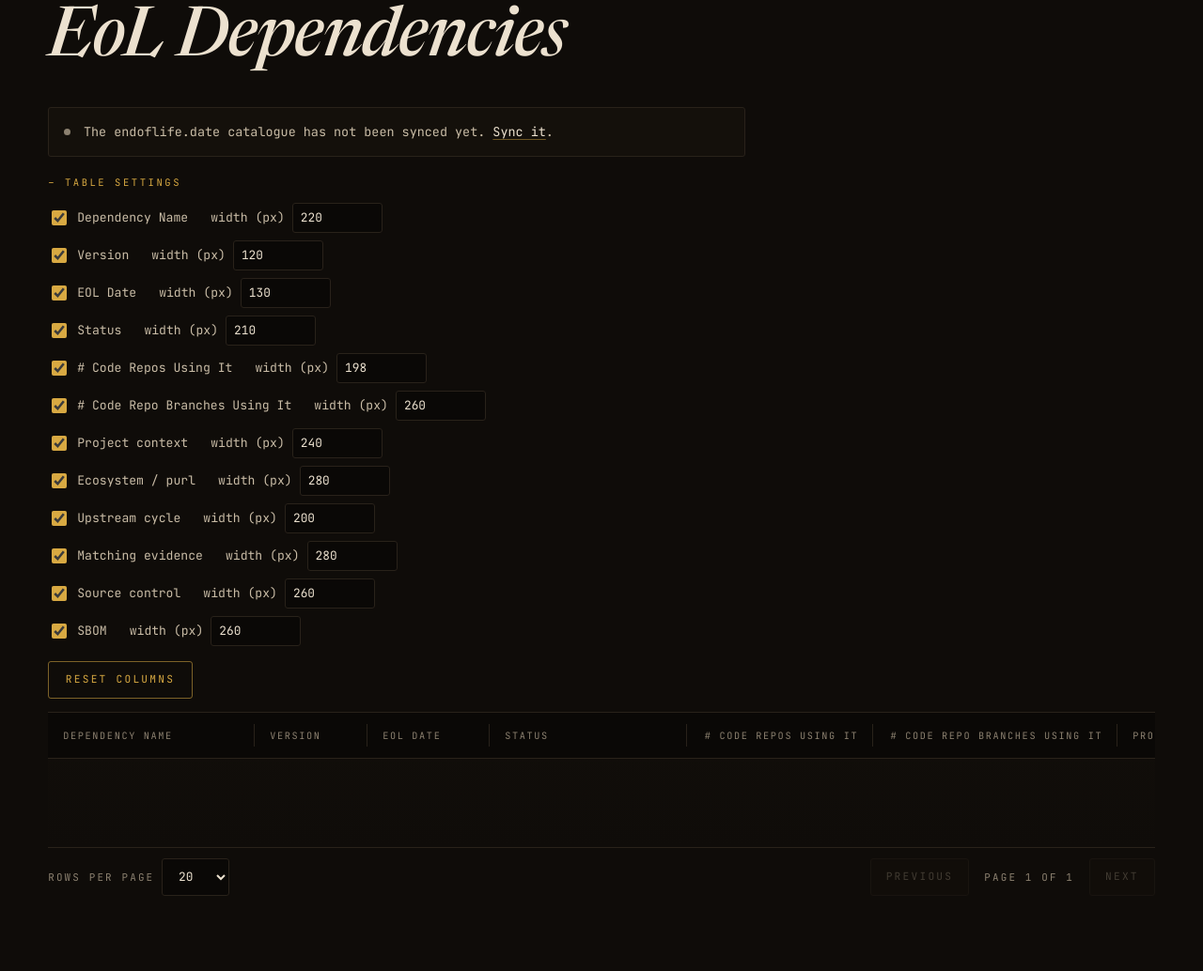
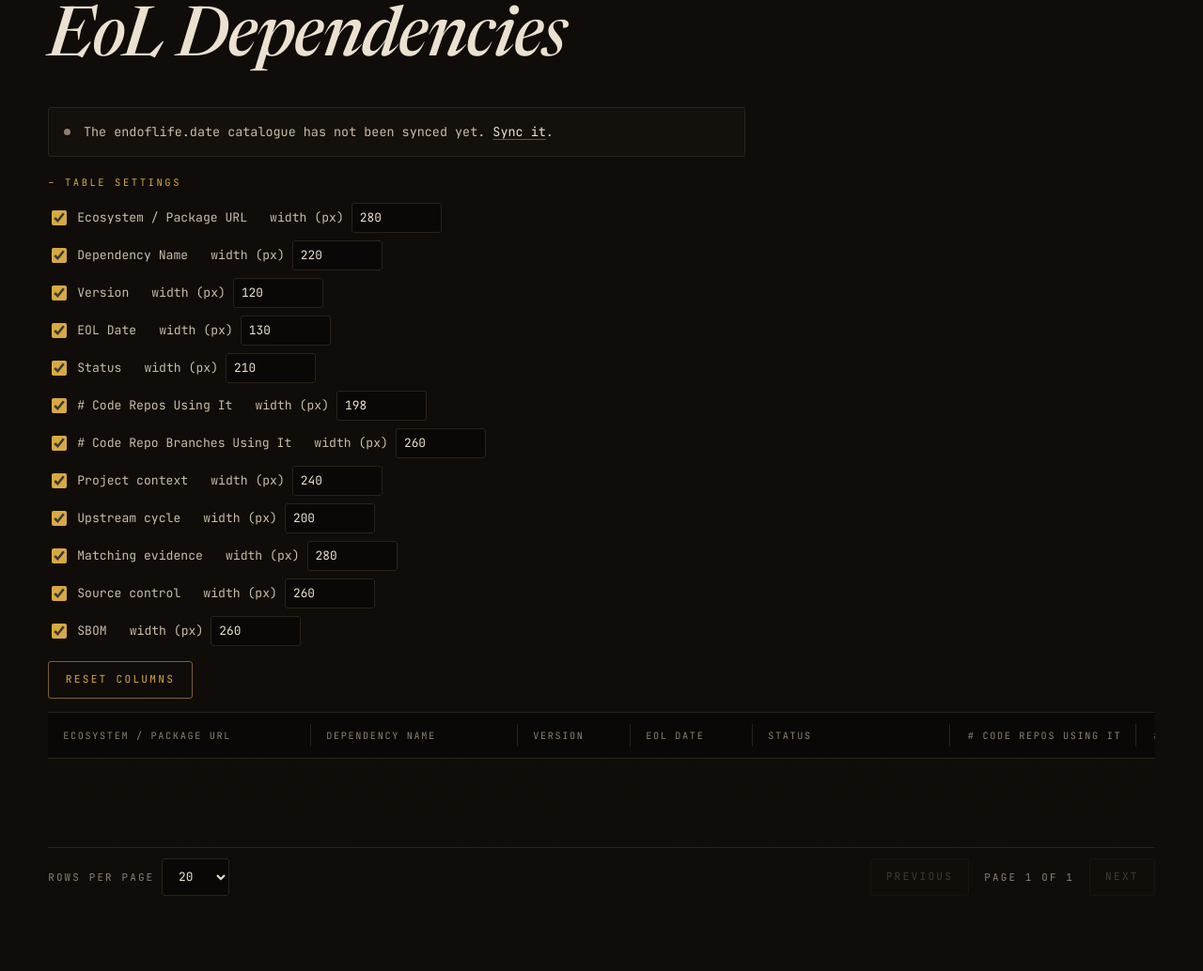
Before and after one commit to TheRealMarcusChiu/eol-ledger, a Spring Boot app: page / in a window 1280 px wide, after a click on "TABLE SETTINGS". Shown: the part 183-1217 px from the top of the page at 94% size. Run offline with Spring Boot 4, Linux system fonts and the light colour scheme; some libraries are stand-ins or nearby versions.

Commit message:
Make ecosystem package URL the first dependency column

```diff
--- a/src/main/resources/static/app.js
+++ b/src/main/resources/static/app.js
@@ -31,7 +31,7 @@ document.addEventListener('keydown', function (e) {
 var TABLE_KEY = 'eol-ledger.dependencies-table.v1';
 var MIN_WIDTH = 80;
 var MAX_WIDTH = 1000;
-var TABLE_COLUMNS = { dependency: 220, version: 120, eol: 130, status: 210, repos: 120, branches: 120, context: 240, purl: 280, cycle: 200, evidence: 280, source: 260, sbom: 260 };
+var TABLE_COLUMNS = { purl: 280, dependency: 220, version: 120, eol: 130, status: 210, repos: 120, branches: 120, context: 240, cycle: 200, evidence: 280, source: 260, sbom: 260 };
 var BRANCH_TABLE_KEY = 'eol-ledger.branch-dependencies-table.v1';
 
 function clampWidth(n, fallback) {
--- a/src/main/resources/templates/dashboard.html
+++ b/src/main/resources/templates/dashboard.html
@@ -32,6 +32,7 @@
             <tr th:each="r : ${rows}" th:with="href=@{/dependencies/{p}(p=${r.cycle().product()},version=${r.cycle().name()})}"
                 th:attr="data-row=${r.cycle().key()},data-repos=${r.repos()},data-branches=${r.branches()},data-href=${href}"
                 th:hidden="${hiddenRows.contains(r.cycle().key())}">
+                <td data-column="purl" th:text="${r.purls()}"></td>
                 <td data-column="dependency" th:attr="data-value=${r.names()}"><a th:href="${href}" th:text="${r.names()}">Python</a></td>
                 <td data-column="version" th:attr="data-value=${r.versions()}" th:text="${r.inventory().isEmpty() ? 'Not installed' : r.versions()}">3.10.5</td>
                 <td data-column="eol" class="date" data-value="" th:attrappend="data-value=${r.cycle().eolFrom()}" th:text="${r.cycle().eolFrom() ?: 'Not published'}">2026-10-31</td>
@@ -39,7 +40,6 @@
                 <td data-column="repos" class="num" th:attr="data-value=${r.repos()}" th:text="${r.repos()}">1</td>
                 <td data-column="branches" class="num" th:attr="data-value=${r.branches()}" th:text="${r.branches()}">1</td>
                 <td data-column="context" th:text="${r.contexts()}"></td>
-                <td data-column="purl" th:text="${r.purls()}"></td>
                 <td data-column="cycle" th:text="${r.cycle().productLabel() + ' ' + (r.cycle().label() ?: r.cycle().name())}"></td>
                 <td data-column="evidence" class="small"><span th:text="${r.matching()}"></span>
                     <a th:each="e : ${r.inventory()}" th:href="@{/repos/{b}/deps/{d}(b=${e.branch().id()},d=${e.dep().id()})}" th:text="${e.branch().repoName() + ' / ' + e.branch().branch() + ': Details'}">Details</a></td>
--- a/src/main/resources/templates/fragments.html
+++ b/src/main/resources/templates/fragments.html
@@ -58,11 +58,12 @@
     <table th:id="${dashboard ? 'dependencies-table' : 'latest-dependencies-table'}"
            th:attr="data-start=${dashboard ? start : null},data-end=${dashboard ? end : null},data-sort=${dashboard ? sort : null},data-legacy=${dashboard ? legacy : false},data-dependency-table=${dashboard ? 'dashboard' : 'branch'}">
         <colgroup>
-            <col data-column="dependency"><col data-column="version"><col data-column="eol"><col data-column="status">
-            <col data-column="repos"><col data-column="branches"><col data-column="context"><col data-column="purl">
+            <col data-column="purl"><col data-column="dependency"><col data-column="version"><col data-column="eol"><col data-column="status">
+            <col data-column="repos"><col data-column="branches"><col data-column="context">
             <col data-column="cycle"><col data-column="evidence"><col data-column="source"><col data-column="sbom">
         </colgroup>
         <thead><tr>
+            <th scope="col" data-column="purl">Ecosystem / Package URL</th>
             <th scope="col" data-column="dependency">Dependency Name</th>
             <th scope="col" data-type="version" data-column="version">Version</th>
             <th scope="col" data-type="date" data-column="eol">EOL Date</th>
@@ -70,7 +71,6 @@
             <th scope="col" data-type="number" class="num" data-column="repos"># Code Repos Using It</th>
             <th scope="col" data-type="number" class="num" data-column="branches"># Code Repo Branches Using It</th>
             <th scope="col" data-column="context">Project context</th>
-            <th scope="col" data-column="purl">Ecosystem / purl</th>
             <th scope="col" data-column="cycle">Upstream cycle</th>
             <th scope="col" data-column="evidence">Matching evidence</th>
             <th scope="col" data-column="source">Source control</th>
@@ -90,6 +90,7 @@
             th:with="detail=@{/repos/{b}/deps/{d}(b=${branchId},d=${d.id()})},
                      href=${d.cycle() != null} ? @{/dependencies/{p}(p=${d.cycle().product()},version=${d.cycle().name()})} : ${detail}"
             th:attr="data-href=${href}">
+            <td data-column="purl"><span th:text="${d.ecosystem() ?: 'n/a'}">npm</span><br><code class="small muted" th:if="${d.purl()}" th:text="${d.purl()}">purl</code></td>
             <td data-column="dependency"><a th:href="${href}" th:text="${d.name()}">pkg</a></td>
             <td data-column="version" th:text="${d.displayVersion()}">1.0</td>
             <td data-column="eol" class="date" data-value="" th:attrappend="data-value=${d.cycle()?.eolFrom()}" th:text="${d.cycle() == null} ? '' : (${d.cycle().eolFrom()} ?: 'Not published')">date</td>
@@ -97,7 +98,6 @@
             <td data-column="repos" class="num" data-value="1">1</td>
             <td data-column="branches" class="num" data-value="1">1</td>
             <td data-column="context" class="small" th:text="${inline != null ? inline.context(d) : ''}">api: compile, direct</td>
-            <td data-column="purl"><span th:text="${d.ecosystem() ?: 'n/a'}">npm</span><br><code class="small muted" th:if="${d.purl()}" th:text="${d.purl()}">purl</code></td>
             <td data-column="cycle">
                 <span th:if="${d.cycle() != null}" th:text="${d.cycle().productLabel() + ' ' + d.cycle().name()}">React 18</span>
                 <span th:if="${d.cycle() == null and d.match().product() != null}" class="muted" th:text="${d.match().product() + ', cycle unknown'}">react</span>
```
Also changed, not shown: 3 other files.
